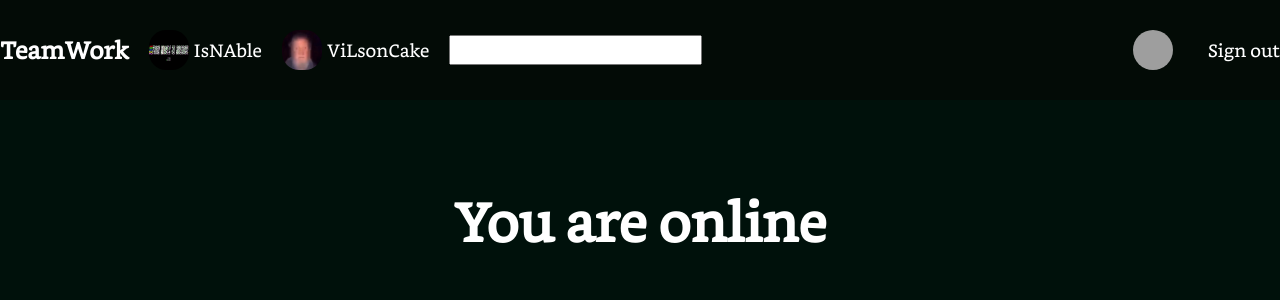
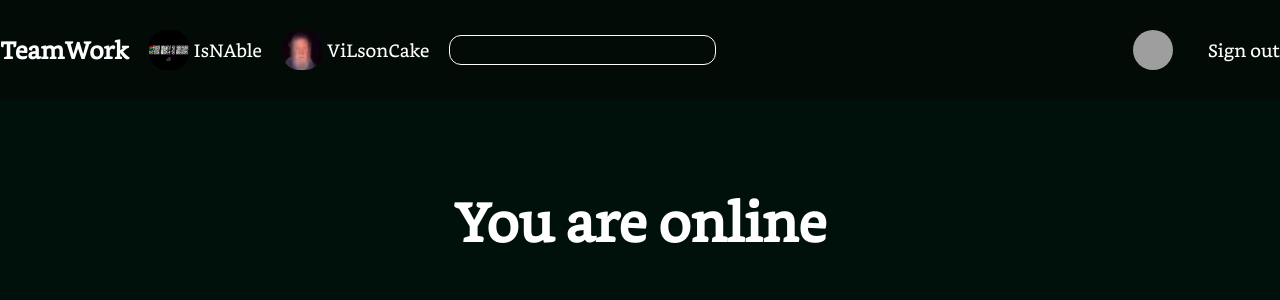
Before and after one commit to IsNAble/TeamTeam1, a Flask app: template templates/homelogin.html in a window 1280 px wide. Shown: the top 300 px of the page. Run offline with Flask 2, Linux system fonts and the light colour scheme; the template is opened without the code that fills it, so the values that code supplies are empty; grey boxes are pictures that could not be loaded.

Commit message:
html bug fix

```diff
--- a/static/css/homelogin.css
+++ b/static/css/homelogin.css
@@ -121,3 +121,17 @@ a:hover {
   display: flex;
   align-items: center;
 }
+
+.search-bar input {
+  background-color: inherit;
+  border: 1px solid #fff;
+  border-radius: 12px;
+  transition: all 0.2s ease-in-out!important;
+  -webkit-user-select: none;
+  padding: 2px 10px;
+}
+
+.search-bar input:focus {
+  outline: none;
+  background-color: rgba(255, 255, 255, 0.3);
+}
--- a/templates/homelogin.html
+++ b/templates/homelogin.html
@@ -27,10 +27,13 @@
               <a target="_blank" href="https://github.com/ViLsonCake">ViLsonCake</a>
             </div>
           </div>
-          <div class="search-bar">
+          <div class="search-container">
             <form action="" method="post">
-              <input type="search">
-            </form>
+            <div class="search-bar">
+                <input type="search">
+
+              </form>
+            </div>
           </div>
         </div>
         <nav class="nav">
```
Also changed, not shown: static/img/search-icon.svg (added).
